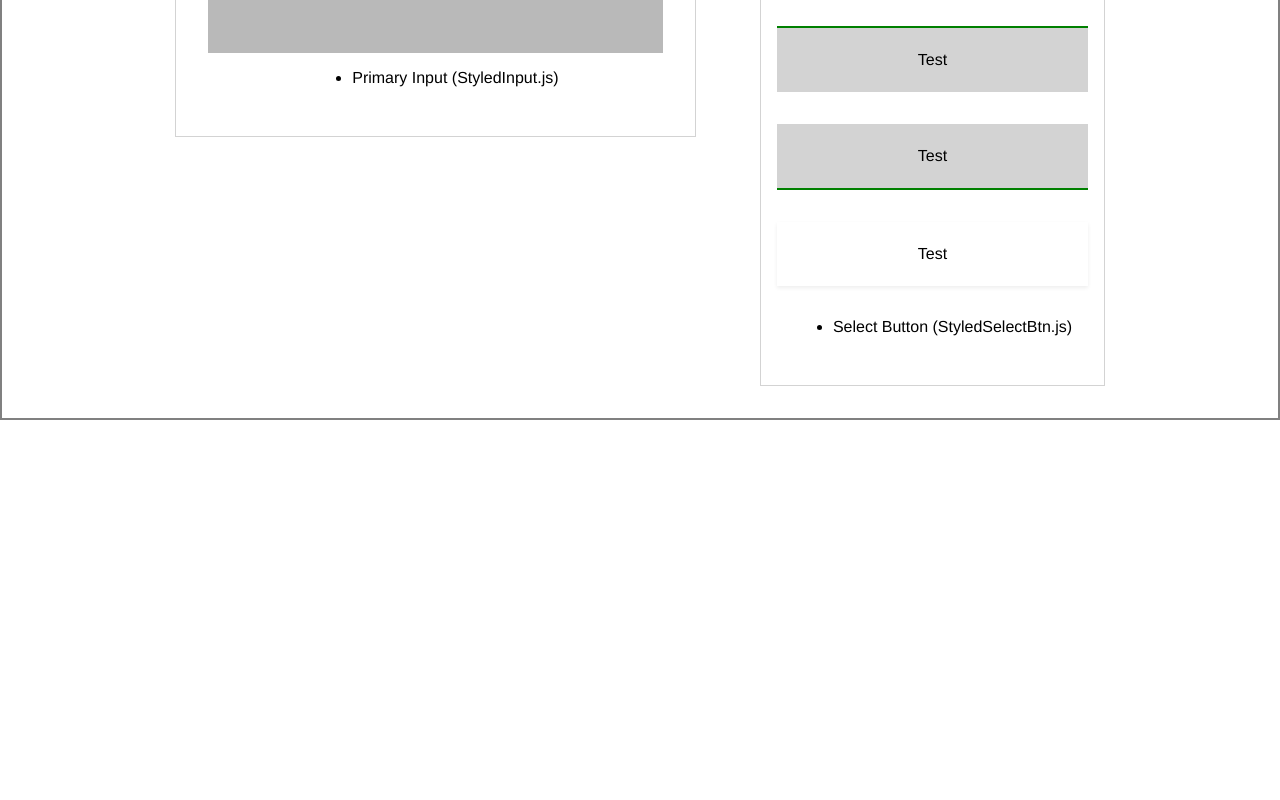
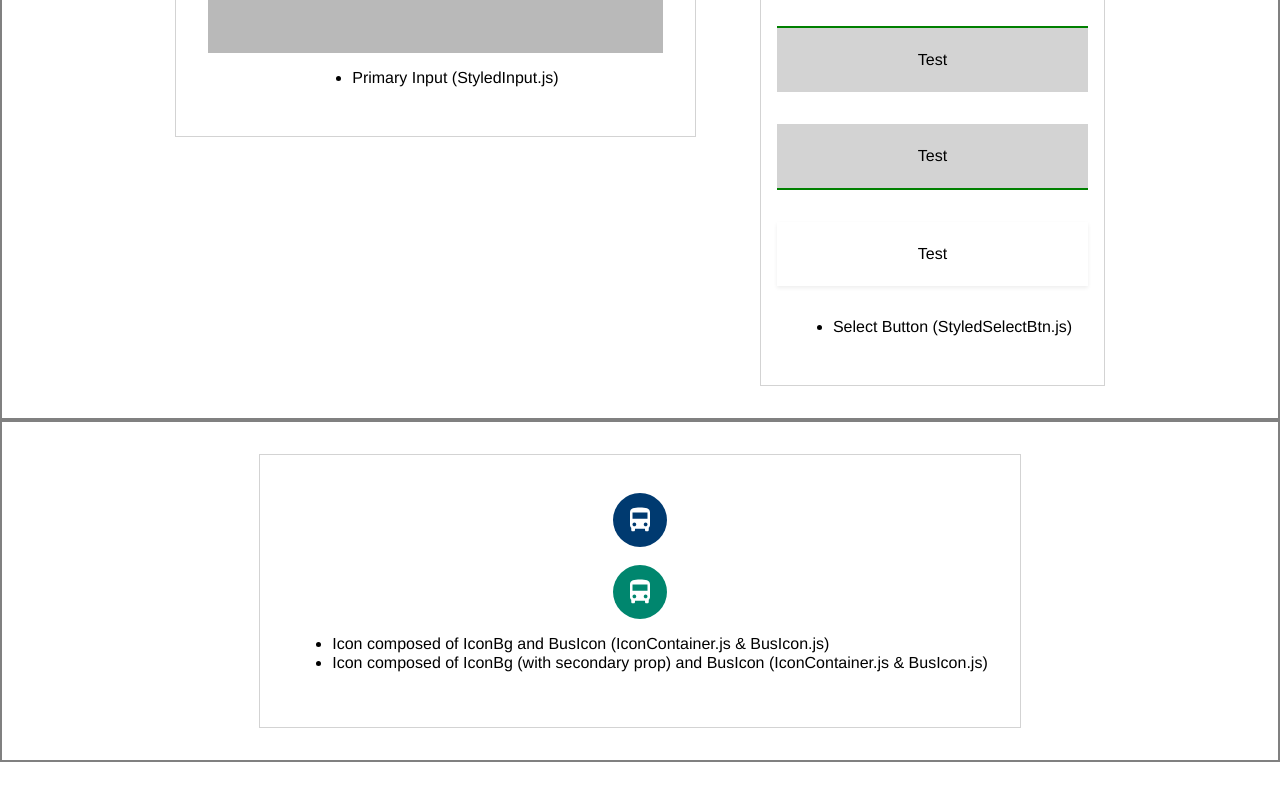
Before and after one commit to Guttulsrud/pro200-group21, a React (Create React App) app in the folder front-end/: page /demopage in a window 1280 px wide. Shown: the part 1643-2443 px from the top of the page. Before the commit the page ends 2143 px from the top, so only its background shows below. Built offline with nearby package versions, Linux system fonts and the light colour scheme.

Commit message:
Added BusIcon.js, Added Icon example to Demo.jsx

```diff
--- /dev/null
+++ b/front-end/src/components/Svg/BusIcon.jsx
@@ -0,0 +1,18 @@
+import React from 'react';
+
+export const BusIcon = () => {
+  return (
+    <svg
+      xmlns='http://www.w3.org/2000/svg'
+      height='30'
+      viewBox='0 0 24 24'
+      width='30'
+    >
+      <path d='M0 0h24v24H0z' fill='none' />
+      <path
+        d='M4 16c0 .88.39 1.67 1 2.22V20c0 .55.45 1 1 1h1c.55 0 1-.45 1-1v-1h8v1c0 .55.45 1 1 1h1c.55 0 1-.45 1-1v-1.78c.61-.55 1-1.34 1-2.22V6c0-3.5-3.58-4-8-4s-8 .5-8 4v10zm3.5 1c-.83 0-1.5-.67-1.5-1.5S6.67 14 7.5 14s1.5.67 1.5 1.5S8.33 17 7.5 17zm9 0c-.83 0-1.5-.67-1.5-1.5s.67-1.5 1.5-1.5 1.5.67 1.5 1.5-.67 1.5-1.5 1.5zm1.5-6H6V6h12v5z'
+        fill='#fff'
+      />
+    </svg>
+  );
+};
--- a/front-end/src/elements/divs/IconContainer.js
+++ b/front-end/src/elements/divs/IconContainer.js
@@ -2,11 +2,11 @@ import styled from 'styled-components';
 
 export const IconBg = styled.div`
   display: flex;
-  align-content: center;
+  align-items: center;
   justify-content: center;
   height: 54px;
   width: 54px;
   border-radius: 50px;
-  background-color: ${props.secondary ? '#00866E' : '#003A70'};
+  background-color: ${(props) => (props.secondary ? '#00866E' : '#003A70')};
   color: #fff;
 `;
--- a/front-end/src/pages/Demo.jsx
+++ b/front-end/src/pages/Demo.jsx
@@ -5,6 +5,8 @@ import { RoundBtn } from '../elements/buttons/RoundBtn';
 import { Input } from '../elements/inputs/StyledInput';
 import { Card } from '../elements/divs/StyledCard';
 import { Button } from '../elements/buttons/Button';
+import { IconBg } from '../elements/divs/IconContainer';
+import { BusIcon } from '../components/Svg/BusIcon';
 
 class DemoPage extends React.Component {
   state = {
@@ -80,20 +82,53 @@ class DemoPage extends React.Component {
                 <li>Primary Input (StyledInput.js)</li>
               </ul>
             </SubContainer>
-
             <SubContainer>
-              <Card bg="lightgrey" height="2em">Test</Card>
-              <Card bg="lightgrey" borderT height="2em">Test</Card>
-              <Card bg="lightgrey" borderB height="2em">Test</Card>
-              <Card bg="lightgrey" borderB borderT height="2em">Test</Card>
-              <Card bg="lightgrey" borderT bcolor="green" height="2em">Test</Card>
-              <Card bg="lightgrey" borderB bcolor="green" height="2em">Test</Card>
-              <Card shadow bcolor="green" height="2em">Test</Card>
+              <Card bg='lightgrey' height='2em'>
+                Test
+              </Card>
+              <Card bg='lightgrey' borderT height='2em'>
+                Test
+              </Card>
+              <Card bg='lightgrey' borderB height='2em'>
+                Test
+              </Card>
+              <Card bg='lightgrey' borderB borderT height='2em'>
+                Test
+              </Card>
+              <Card bg='lightgrey' borderT bcolor='green' height='2em'>
+                Test
+              </Card>
+              <Card bg='lightgrey' borderB bcolor='green' height='2em'>
+                Test
+              </Card>
+              <Card shadow bcolor='green' height='2em'>
+                Test
+              </Card>
               <ul>
                 <li>Select Button (StyledSelectBtn.js)</li>
               </ul>
             </SubContainer>
-
+          </MainContainer>
+          <MainContainer>
+            <SubContainer>
+              <IconBg>
+                <BusIcon />
+              </IconBg>
+              <br />
+              <IconBg secondary>
+                <BusIcon />
+              </IconBg>
+              <ul>
+                <li>
+                  Icon composed of IconBg and BusIcon (IconContainer.js &
+                  BusIcon.js)
+                </li>
+                <li>
+                  Icon composed of IconBg (with secondary prop) and BusIcon
+                  (IconContainer.js & BusIcon.js)
+                </li>
+              </ul>
+            </SubContainer>
           </MainContainer>
         </div>
       </React.Fragment>
```
Also changed, not shown: front-end/src/images/train-sharp.svg (deleted).
